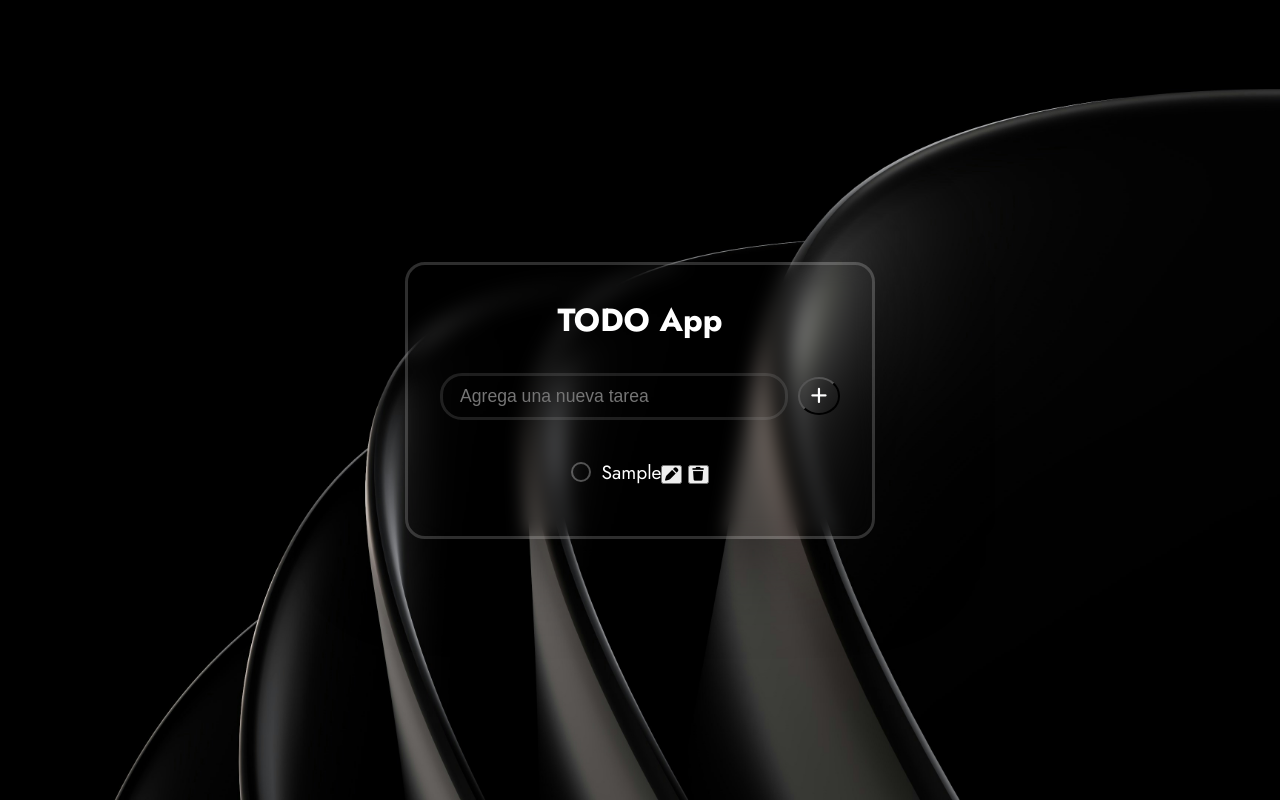
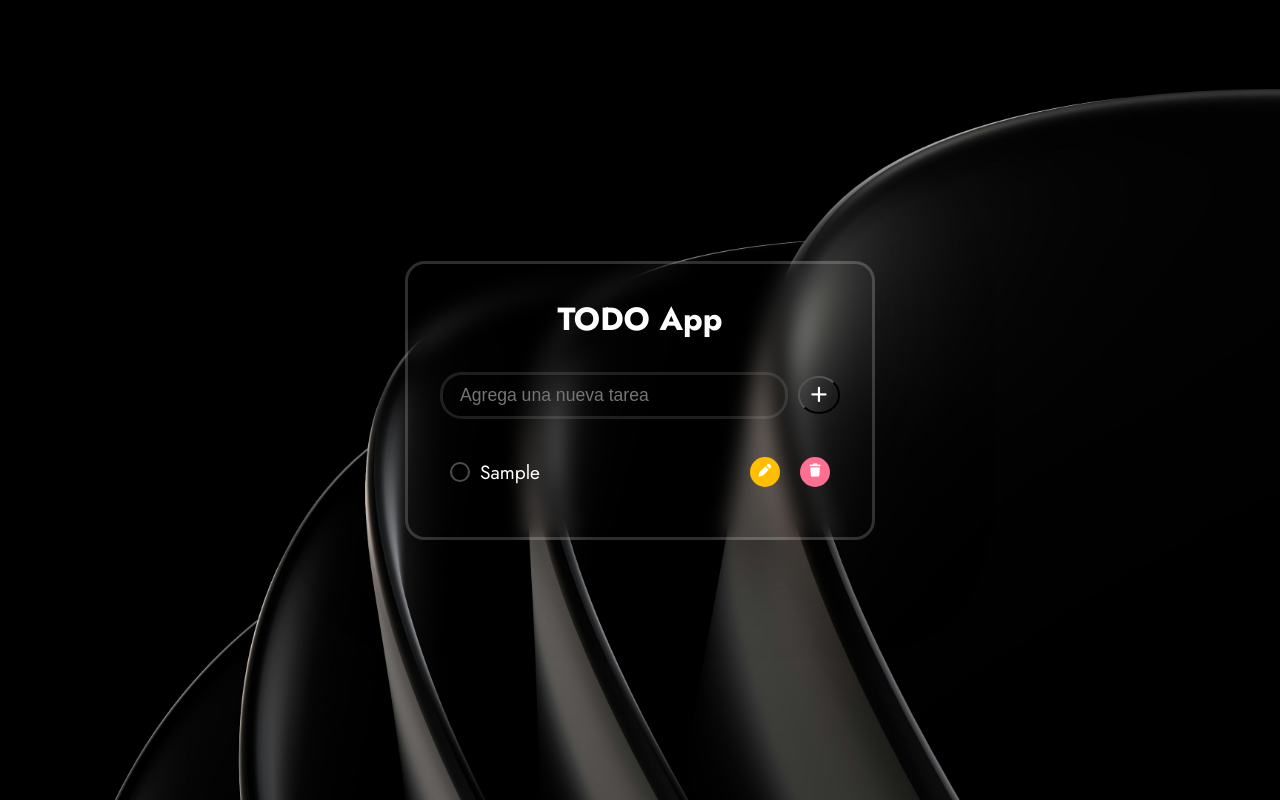
Before and after one commit to LA-Monty/incremento-git-flow, a plain HTML site: page index.html in a window 1280 px wide. Both pictures are taken after typing "Sample" into the empty fields and a click on the button 819 px from the left and 343 px from the top of the page. Drawn offline with Linux system fonts and the light colour scheme.

Commit message:
toques finales

```diff
--- a/css/styles.css
+++ b/css/styles.css
@@ -84,6 +84,7 @@ body {
 }
 
 .todos-container{
+    width: 100%;
     display: flex;
     align-items: center;
     justify-content: center;
@@ -144,3 +145,37 @@ body {
     margin-left: 10px;
     word-wrap: break-word;
 }
+
+.task-buttons {
+    display: flex;
+    gap: 10px;
+    margin-right: auto;
+}
+
+.task-buttons button {
+    background: rgba(255, 255, 255, 0);
+    border: none;
+    border-radius: 50%;
+    margin-left: 10px;
+    width: 30px;
+    height: 30px;
+    color: #fff;
+    font-size: 0.8rem;
+    cursor: pointer;
+    transition: all 0.2s ease;
+    display: flex;
+    justify-content: center;
+    align-items: center;
+}
+
+.task-buttons button:hover{
+    transform: scale(1.2);
+}
+
+.task-buttons .edit-btn{
+    background-color: #ffbf00;
+}
+
+.task-buttons .delete-btn{
+    background-color: #ff6f91;
+}
```
